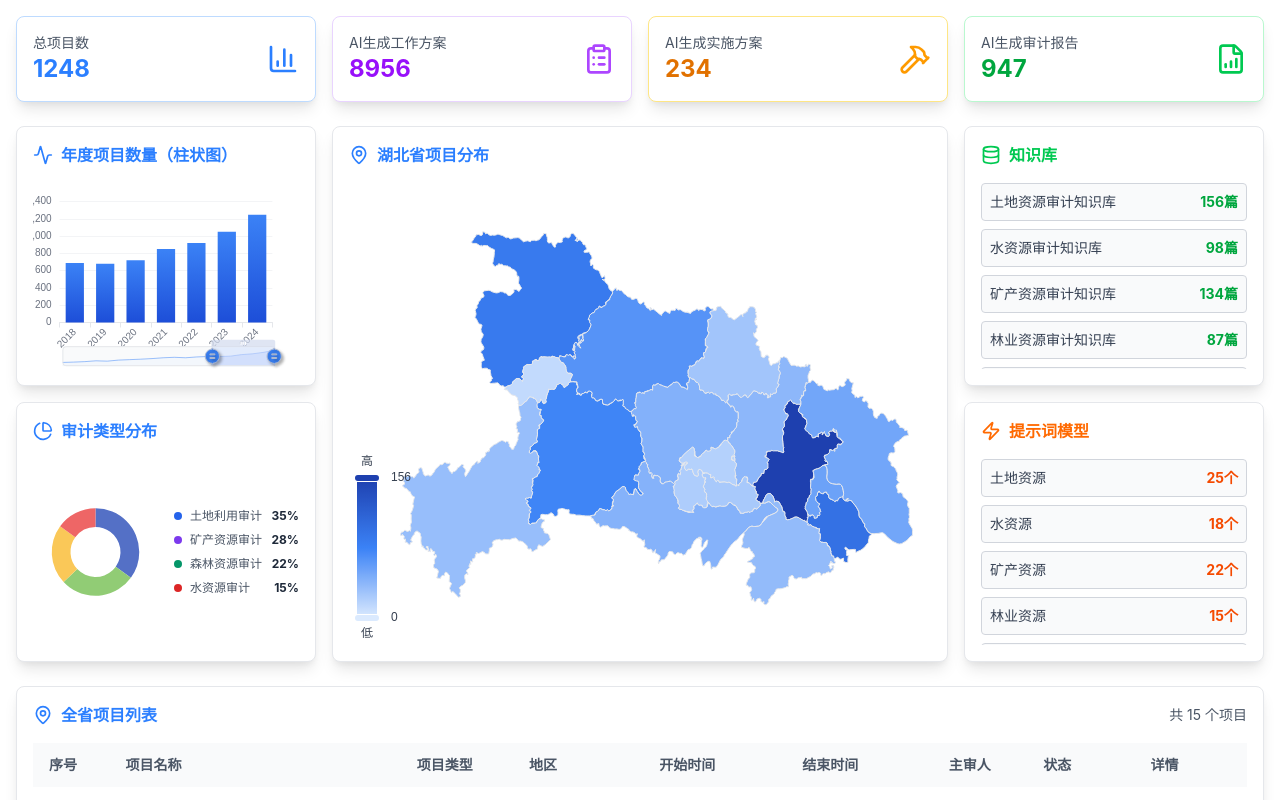
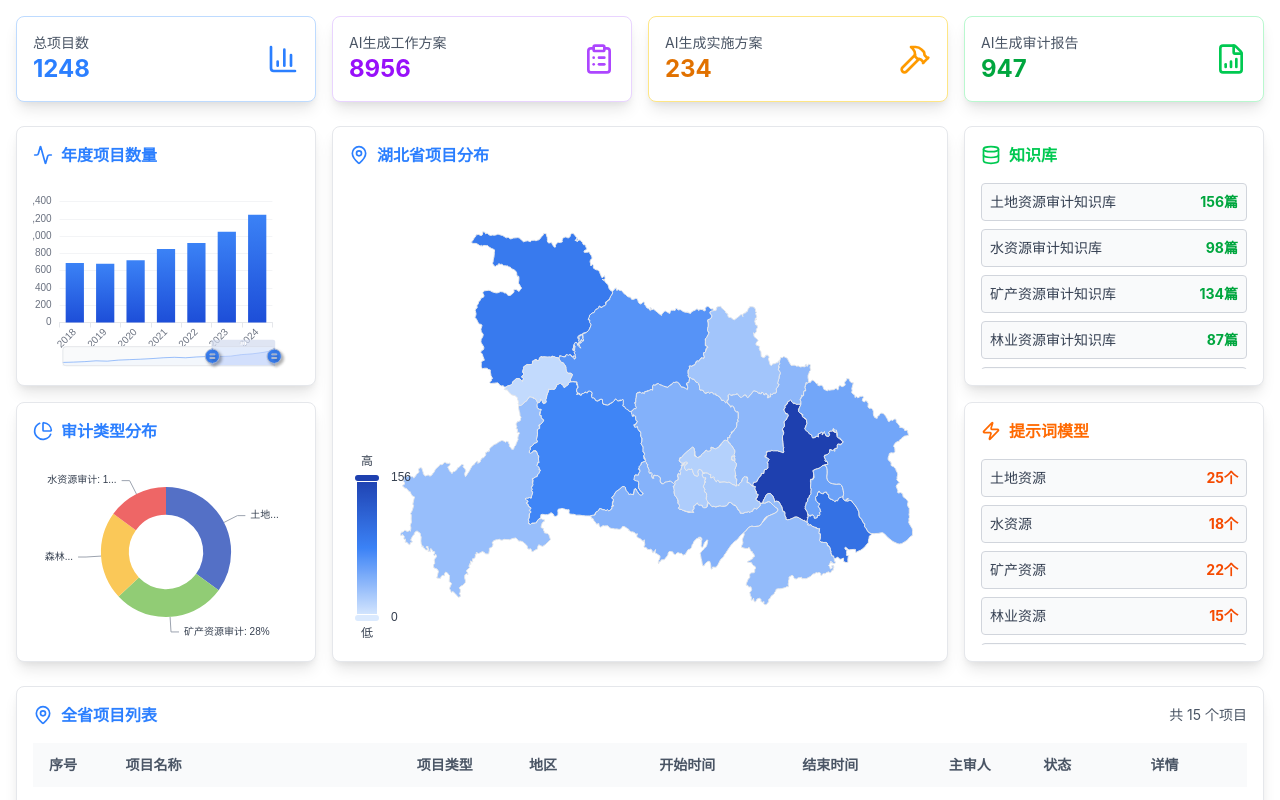
Before and after one commit to SamizuHM/audit-frontend, a Vue app: page /data-screen in a window 1280 px wide. Shown: the top 800 px of the page. Built offline with nearby package versions, Linux system fonts and the light colour scheme; the HTML template or start-up script is replaced by a standard one.

Commit message:
feat: 优化饼图显示，调整标签位置和样式，移除图例以提升可视化效果

```diff
--- a/src/views/HubeiAuditDashboard.vue
+++ b/src/views/HubeiAuditDashboard.vue
@@ -64,7 +64,7 @@
         >
           <div class="flex items-center gap-2 mb-4">
             <ActivityIcon class="h-5 w-5 text-blue-500" />
-            <h3 class="text-blue-500 font-semibold">年度项目数量（柱状图）</h3>
+            <h3 class="text-blue-500 font-semibold">年度项目数量</h3>
           </div>
 
           <div class="min-h-0">
@@ -80,31 +80,8 @@
             <h3 class="text-blue-500 font-semibold">审计类型分布</h3>
           </div>
 
-          <div class="grid grid-cols-2 gap-4 min-h-0">
-            <!-- 饼图 -->
-            <div class="min-h-0">
-              <div ref="pieChart" class="w-full h-full"></div>
-            </div>
-
-            <!-- 图例 -->
-            <div class="overflow-y-auto min-h-0">
-              <div class="flex flex-col justify-center h-full space-y-2">
-                <div
-                  v-for="(item, index) in pieData"
-                  :key="index"
-                  class="flex items-center justify-between text-xs"
-                >
-                  <div class="flex items-center gap-2">
-                    <div
-                      class="w-2 h-2 rounded flex-shrink-0"
-                      :style="{ backgroundColor: item.color }"
-                    ></div>
-                    <span class="text-gray-600">{{ item.name }}</span>
-                  </div>
-                  <span class="text-gray-800 font-bold">{{ item.value }}%</span>
-                </div>
-              </div>
-            </div>
+          <div class="min-h-0">
+            <div ref="pieChart" class="w-full h-full"></div>
           </div>
         </div>
       </div>
@@ -573,9 +550,6 @@ const initPieChart = async () => {
         trigger: 'item',
         formatter: '{a} <br/>{b}: {c} ({d}%)',
       },
-      legend: {
-        show: false,
-      },
       series: [
         {
           name: '审计类型',
@@ -591,10 +565,20 @@ const initPieChart = async () => {
             },
           },
           label: {
-            show: false,
+            show: true,
+            position: 'outside',
+            formatter: '{b}: {d}%',
+            fontSize: 10,
+            color: '#374151',
           },
           labelLine: {
-            show: false,
+            show: true,
+            length: 15,
+            length2: 8,
+            lineStyle: {
+              color: '#9ca3af',
+              width: 1,
+            },
           },
         },
       ],
@@ -676,11 +660,7 @@ const initMap = async () => {
       },
       geo: {
         map: 'hubei',
-        roam: true,
-        scaleLimit: {
-          min: 0.8,
-          max: 3,
-        },
+        roam: false,
         zoom: 1.1,
         center: [112, 31.2],
         itemStyle: {
```
